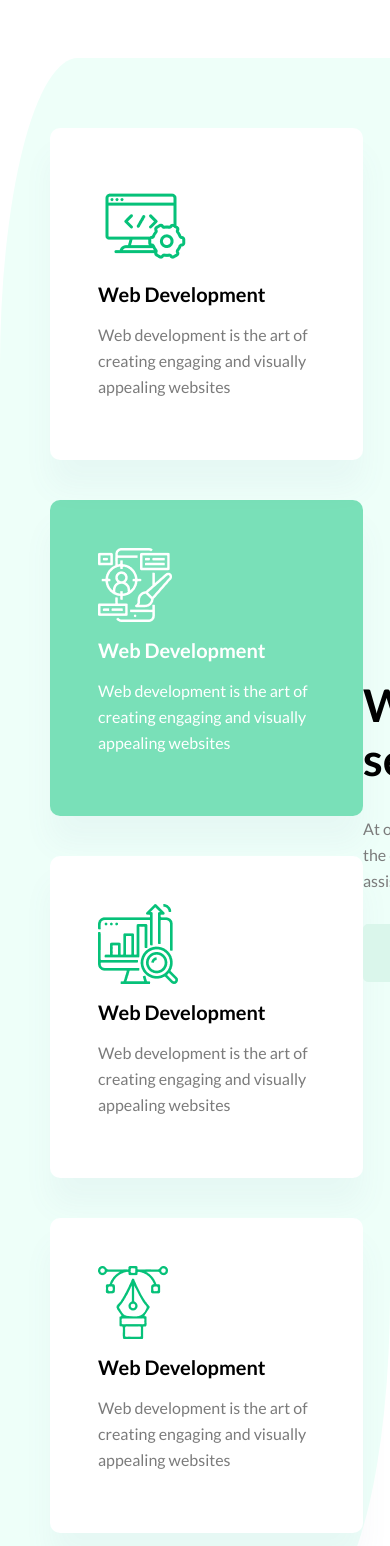
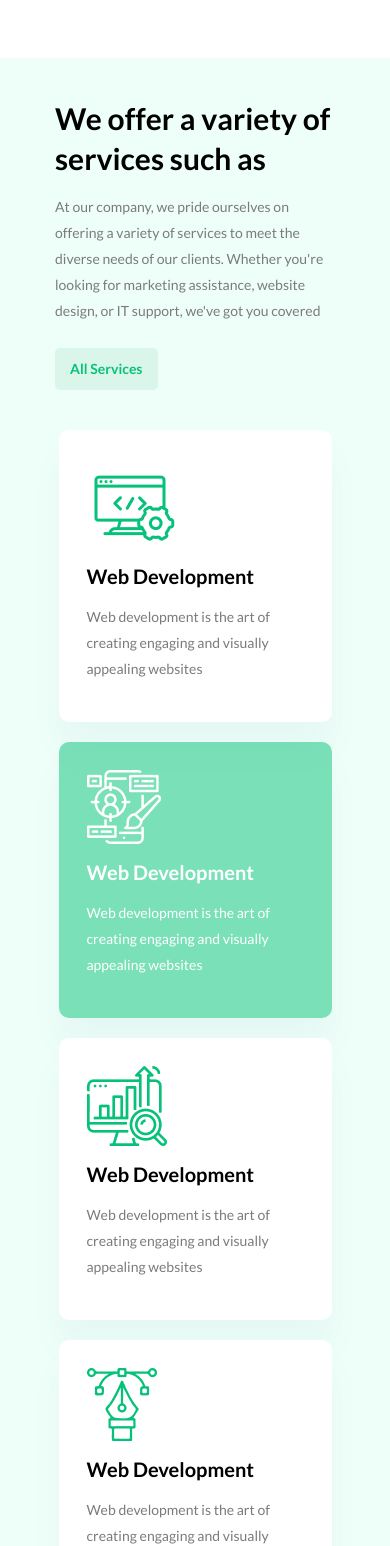
Before and after one commit to menabil/coreWave, a React (Vite) app: page / in a window 390 px wide. Shown: the part 1302-2848 px from the top of the page. Built offline with nearby package versions, Linux system fonts and the light colour scheme.

Commit message:
responsive service section

```diff
--- a/src/components/Home/Service.jsx
+++ b/src/components/Home/Service.jsx
@@ -3,56 +3,58 @@ import Flex from "../common/Flex";
 
 const Service = () => {
   return (
-    <div className="py-[70px] bg-[#EEFFF9] rounded-tl-[20%] rounded-br-[20%]">
+    <div className="lg:py-[70px] py-10 bg-[#EEFFF9] lg:rounded-tl-[20%] lg:rounded-br-[20%]">
       <Container>
-        <Flex className={"justify-between"}>
-          <div className="flex flex-wrap gap-10">
-            <div className="pt-12 pb-[60px] px-12 rounded-[10px] bg-white shadow-newMade">
+        <Flex
+          className={"lg:justify-between flex-col-reverse lg:flex-row"}
+        >
+          <div className="flex flex-wrap lg:gap-10 gap-5 justify-center">
+            <div className="lg:pt-12 lg:pb-[60px] lg:px-12 px-7 pt-7 pb-10 rounded-[10px] bg-white shadow-newMade">
               <img src="/src/assets/aOne.png" alt="" />
               <h6 className="text-xl font-semibold py-3.5">Web Development</h6>
-              <p className="text-base text-[#7B7B7B] leading-[26px] w-[217px] ">
+              <p className="lg:text-base text-sm text-[#7B7B7B] leading-[26px] w-[217px] ">
                 Web development is the art of creating engaging and visually
                 appealing websites
               </p>
             </div>
-            <div className="pt-12 pb-[60px] px-12 rounded-[10px] bg-[#06C279]/50 shadow-newMade">
+            <div className="lg:pt-12 lg:pb-[60px] lg:px-12 px-7 pt-7 pb-10 rounded-[10px] bg-[#06C279]/50 shadow-newMade">
               <img src="/src/assets/aTwo.png" alt="" />
               <h6 className="text-xl font-semibold text-white py-3.5">
                 Web Development
               </h6>
-              <p className="text-base text-white leading-[26px] w-[217px]">
+              <p className="lg:text-base text-sm text-white leading-[26px] w-[217px]">
                 Web development is the art of creating engaging and visually
                 appealing websites
               </p>
             </div>
-            <div className="pt-12 pb-[60px] px-12 rounded-[10px] bg-white shadow-newMade">
+            <div className="lg:pt-12 lg:pb-[60px] lg:px-12 px-7 pt-7 pb-10 rounded-[10px] bg-white shadow-newMade">
               <img src="/src/assets/aThr.png" alt="" />
               <h6 className="text-xl font-semibold py-3.5">Web Development</h6>
-              <p className="text-base text-[#7B7B7B] leading-[26px] w-[217px] ">
+              <p className="lg:text-base text-sm text-[#7B7B7B] leading-[26px] w-[217px] ">
                 Web development is the art of creating engaging and visually
                 appealing websites
               </p>
             </div>
-            <div className="pt-12 pb-[60px] px-12 rounded-[10px] bg-white  shadow-newMade">
+            <div className="lg:pt-12 lg:pb-[60px] lg:px-12 px-7 pt-7 pb-10 rounded-[10px] bg-white  shadow-newMade">
               <img src="/src/assets/aFor.png" alt="" />
               <h6 className="text-xl font-semibold py-3.5">Web Development</h6>
-              <p className="text-base text-[#7B7B7B] leading-[26px] w-[217px]">
+              <p className="lg:text-base text-sm text-[#7B7B7B] leading-[26px] w-[217px]">
                 Web development is the art of creating engaging and visually
                 appealing websites
               </p>
             </div>
           </div>
-          <div className="">
-            <h3 className="text-[45px] font-semibold leading-[54px] w-[437px]">
+          <div className="mb-10">
+            <h3 className="font-semibold lg:text-[45px] text-3xl lg:w-[437px] w-[280px] lg:leading-[54px] leading-10">
               We offer a variety of services such as
             </h3>
-            <p className="text-[#7B7B7B] leading-[26px] text-base w-[543px] py-[30px]">
+            <p className="text-[#7B7B7B] py-[30px] lg:text-base text-sm leading-[26px] lg:w-[543px] w-[280px] pt-4 pb-6">
               At our company, we pride ourselves on offering a variety of
               services to meet the diverse needs of our clients. Whether you're
               looking for marketing assistance, website design, or IT support,
               we've got you covered
             </p>
-            <button className="rounded-[5px] bg-[#DAF6EB] py-3.5 px-6 text-[#06C279] font-semibold cursor-pointer hover:bg-transparent border-3 border-[#DAF6EB] duration-300">
+            <button className="rounded-[5px] bg-[#DAF6EB] lg:py-3.5 lg:px-6 px-3 py-2 text-[#06C279] font-semibold cursor-pointer hover:bg-transparent border-3 border-[#DAF6EB] duration-300 lg:text-base text-sm">
               All Services
             </button>
           </div>
```
